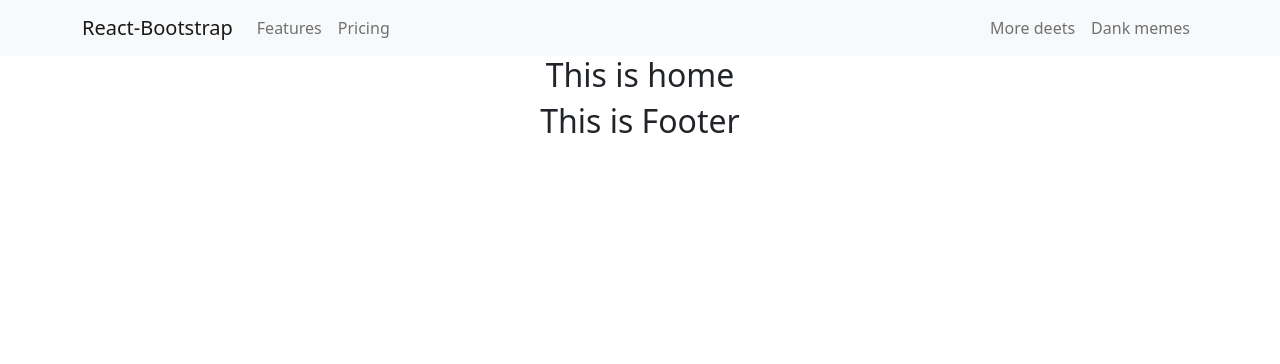
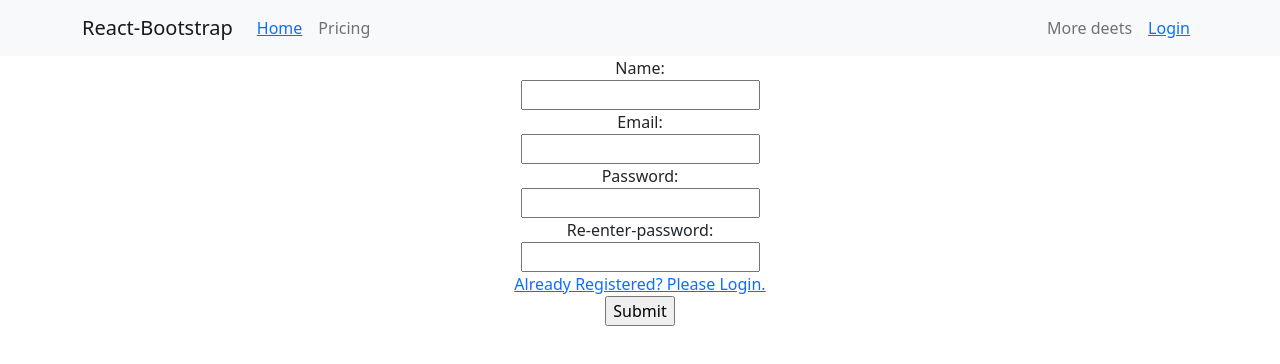
Before and after one commit to sourabahmed/glassy-mart-client-side, a React (Create React App) app: page /register in a window 1280 px wide. Shown: the top 364 px of the page. Built offline with nearby package versions, Linux system fonts and the light colour scheme.

Commit message:
login-register-added

```diff
--- a/src/App.js
+++ b/src/App.js
@@ -1,11 +1,29 @@
 import 'bootstrap/dist/css/bootstrap.min.css';
+import { BrowserRouter as Router, Switch, Route } from 'react-router-dom';
 import './App.css';
 import Home from './pages/Home/Home/Home';
+import Login from './pages/Login/Login/Login';
+import Register from './pages/Login/Register/Register';
 
 function App() {
   return (
     <div className="App">
-      <Home></Home>
+      <Router>
+        <Switch>
+          <Route exact path='/'>
+            <Home></Home>
+          </Route>
+          <Route path='/home'>
+            <Home></Home>
+          </Route>
+          <Route path='/login'>
+            <Login></Login>
+          </Route>
+          <Route path='/register'>
+            <Register></Register>
+          </Route>
+        </Switch>
+      </Router>
     </div>
   );
 }
--- a/src/pages/Login/Login/Login.js
+++ b/src/pages/Login/Login/Login.js
@@ -1,9 +1,32 @@
 import React from 'react';
+import { useForm } from "react-hook-form";
+import { Link } from 'react-router-dom';
+import Navigation from '../../Shared/Navigation/Navigation';
 
 const Login = () => {
+    const { register, handleSubmit } = useForm();
+    const onSubmit = data => {
+        console.log(data);
+    }
     return (
         <div>
-            <h2>This is login</h2>
+            <Navigation></Navigation>
+
+            <form onSubmit={handleSubmit(onSubmit)}>
+                <label>
+                    Email: <br />
+                    <input type="email" {...register("email")} />
+                </label>
+                <br/>
+                <label>
+                    Password: <br/>
+                    <input type="password" {...register("password")} />
+                </label>
+                <br/>
+                <Link to='/register'>New User? Please Register.</Link>
+                <br/>
+                <input type="submit" />
+            </form>
         </div>
     );
 };
--- a/src/pages/Login/Register/Register.js
+++ b/src/pages/Login/Register/Register.js
@@ -1,9 +1,47 @@
 import React from 'react';
+import { useForm } from "react-hook-form";
+import { Link } from 'react-router-dom';
+import Navigation from '../../Shared/Navigation/Navigation';
 
 const Register = () => {
+    const { register, handleSubmit } = useForm();
+    const onSubmit = data => {
+        if(data.password === data.password2){
+            console.log(data);
+        }
+        else{
+            alert('passwords does not matched')
+        }
+    }
     return (
         <div>
-            <h2>This is register</h2>
+            <Navigation></Navigation>
+
+            <form onSubmit={handleSubmit(onSubmit)}>
+                <label>
+                    Name: <br />
+                    <input type="text" {...register("name")} />
+                </label>
+                <br/>
+                <label>
+                    Email: <br />
+                    <input type="email" {...register("email")} />
+                </label>
+                <br/>
+                <label>
+                    Password: <br/>
+                    <input type="password" {...register("password")} />
+                </label>
+                <br/>
+                <label>
+                    Re-enter-password: <br/>
+                    <input type="password" {...register("password2")} />
+                </label>
+                <br/>
+                <Link to='/login'>Already Registered? Please Login.</Link>
+                <br/>
+                <input type="submit" />
+            </form>
         </div>
     );
 };
--- a/src/pages/Shared/Navigation/Navigation.js
+++ b/src/pages/Shared/Navigation/Navigation.js
@@ -1,5 +1,6 @@
 import React from 'react';
 import { Container, Nav, Navbar } from 'react-bootstrap';
+import { Link } from 'react-router-dom';
 
 const Navigation = () => {
     return (
@@ -9,13 +10,15 @@ const Navigation = () => {
                 <Navbar.Toggle aria-controls="responsive-navbar-nav" />
                 <Navbar.Collapse id="responsive-navbar-nav">
                     <Nav className="me-auto">
-                        <Nav.Link href="#features">Features</Nav.Link>
+                        <Nav.Link >
+                            <Link to='home'>Home</Link>
+                        </Nav.Link>
                         <Nav.Link href="#pricing">Pricing</Nav.Link>
                     </Nav>
                     <Nav>
                         <Nav.Link href="#deets">More deets</Nav.Link>
-                        <Nav.Link eventKey={2} href="#memes">
-                            Dank memes
+                        <Nav.Link >
+                            <Link to='/login'>Login</Link>
                         </Nav.Link>
                     </Nav>
                 </Navbar.Collapse>
```
